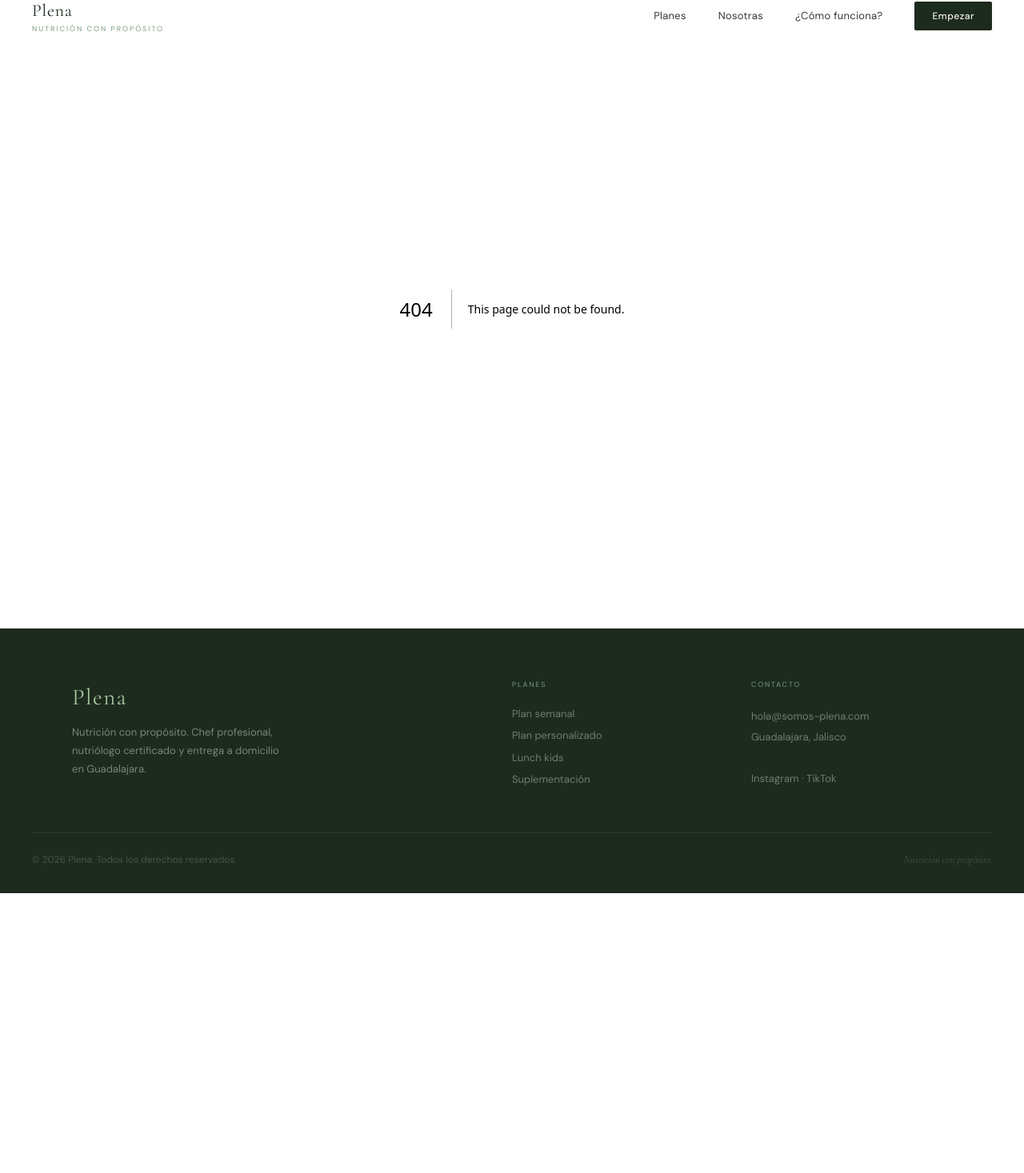
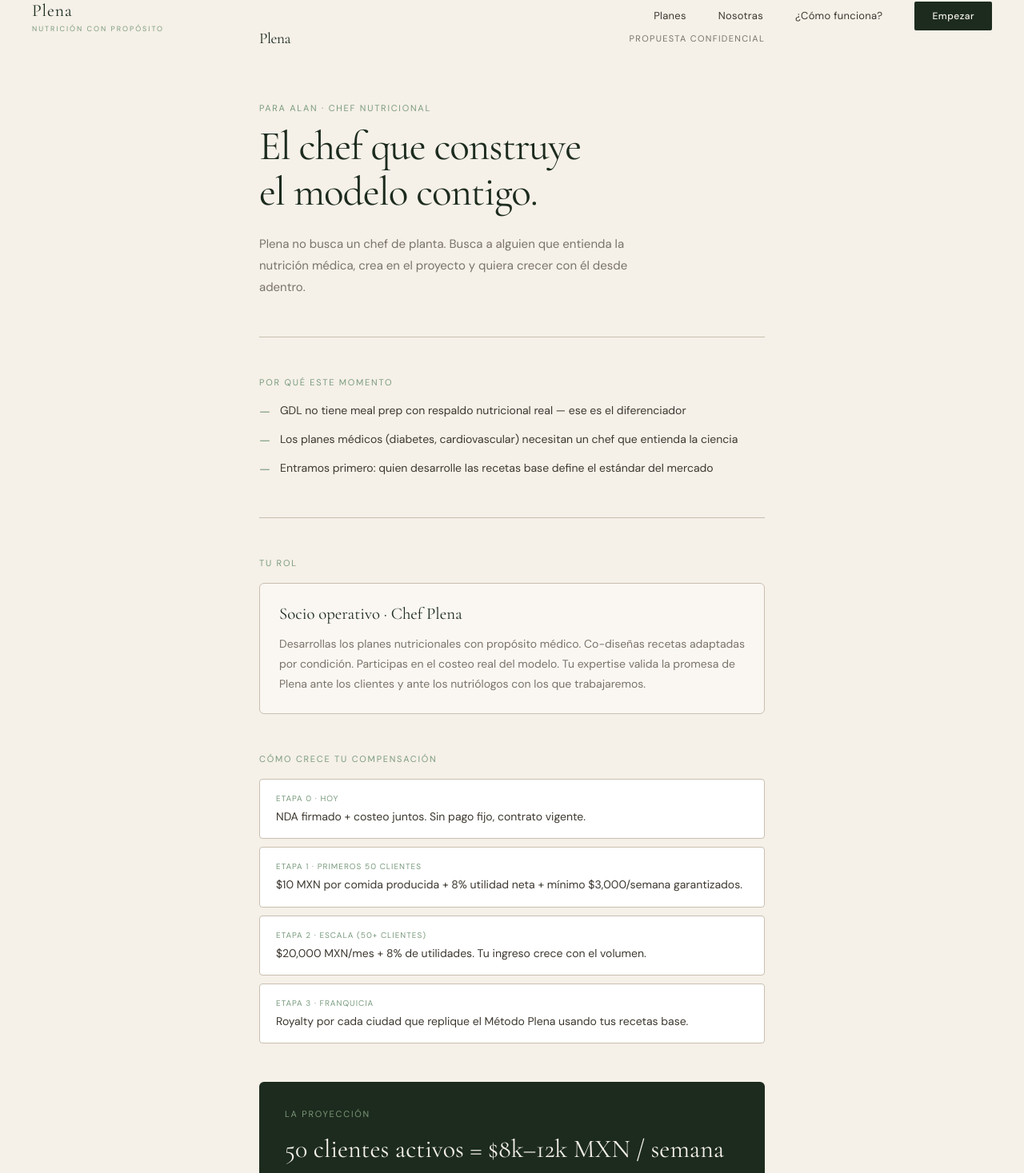
Before and after one commit to rahele95/plena, a Next.js app: page /pitch/alan in a window 1280 px wide. Before the commit this address had no page. Shown: the part 14-1481 px from the top of the page at 80% size. Before the commit the page ends 1131 px from the top, so only its background shows below. Built offline with nearby package versions, Linux system fonts and the light colour scheme.

Commit message:
feat: pitch page Alan

```diff
--- /dev/null
+++ b/app/pitch/alan/page.tsx
@@ -0,0 +1,88 @@
+"use client";
+
+const g = {
+  night: "#1c2b1e", sage: "#7a9b7e", linen: "#f5f0e8", ivory: "#faf7f2",
+  stone: "#c8bfb0", ink: "#1a1814", ink2: "#3d3830", ink3: "#7a736a",
+  serif: "'Cormorant Garamond', serif", sans: "'DM Sans', system-ui, sans-serif",
+};
+
+export default function PitchAlan() {
+  return (
+    <div style={{ maxWidth: "680px", margin: "0 auto", padding: "3rem 1.5rem 6rem" }}>
+
+      <div style={{ display: "flex", justifyContent: "space-between", alignItems: "center", marginBottom: "4rem" }}>
+        <span style={{ fontFamily: g.serif, fontSize: "1.2rem", color: g.night, letterSpacing: "-0.02em" }}>Plena</span>
+        <span style={{ fontFamily: g.sans, fontSize: "11px", color: g.ink3, letterSpacing: "0.12em", textTransform: "uppercase" }}>Propuesta confidencial</span>
+      </div>
+
+      <p style={{ fontFamily: g.sans, fontSize: "11px", letterSpacing: "0.16em", textTransform: "uppercase", color: g.sage, marginBottom: "12px" }}>Para Alan · Chef nutricional</p>
+      <h1 style={{ fontFamily: g.serif, fontSize: "clamp(2.2rem,5vw,3.2rem)", fontWeight: 400, color: g.night, lineHeight: 1.1, letterSpacing: "-0.02em", marginBottom: "1.5rem" }}>
+        El chef que construye<br />el modelo contigo.
+      </h1>
+      <p style={{ fontFamily: g.sans, fontSize: "15px", lineHeight: 1.8, color: g.ink3, marginBottom: "3rem", maxWidth: "520px" }}>
+        Plena no busca un chef de planta. Busca a alguien que entienda la nutrición médica, crea en el proyecto y quiera crecer con él desde adentro.
+      </p>
+
+      <hr style={{ border: "none", borderTop: `0.5px solid ${g.stone}`, marginBottom: "3rem" }} />
+
+      <p style={{ fontFamily: g.sans, fontSize: "11px", letterSpacing: "0.16em", textTransform: "uppercase", color: g.sage, marginBottom: "1rem" }}>Por qué este momento</p>
+      <div style={{ display: "flex", flexDirection: "column" as const, gap: "10px", marginBottom: "3rem" }}>
+        {[
+          "GDL no tiene meal prep con respaldo nutricional real — ese es el diferenciador",
+          "Los planes médicos (diabetes, cardiovascular) necesitan un chef que entienda la ciencia",
+          "Entramos primero: quien desarrolle las recetas base define el estándar del mercado",
+        ].map((item, i) => (
+          <div key={i} style={{ display: "flex", gap: "12px", alignItems: "flex-start" }}>
+            <span style={{ color: g.sage, fontSize: "16px", lineHeight: "1.6", flexShrink: 0 }}>—</span>
+            <p style={{ fontFamily: g.sans, fontSize: "14px", lineHeight: 1.7, color: g.ink2, margin: 0 }}>{item}</p>
+          </div>
+        ))}
+      </div>
+
+      <hr style={{ border: "none", borderTop: `0.5px solid ${g.stone}`, marginBottom: "3rem" }} />
+
+      <p style={{ fontFamily: g.sans, fontSize: "11px", letterSpacing: "0.16em", textTransform: "uppercase", color: g.sage, marginBottom: "1rem" }}>Tu rol</p>
+      <div style={{ background: g.ivory, border: `0.5px solid ${g.stone}`, borderRadius: "6px", padding: "1.5rem", marginBottom: "3rem" }}>
+        <p style={{ fontFamily: g.serif, fontSize: "1.3rem", color: g.night, marginBottom: "12px", lineHeight: 1.3 }}>Socio operativo · Chef Plena</p>
+        <p style={{ fontFamily: g.sans, fontSize: "14px", lineHeight: 1.8, color: g.ink3, margin: 0 }}>
+          Desarrollas los planes nutricionales con propósito médico. Co-diseñas recetas adaptadas por condición. Participas en el costeo real del modelo. Tu expertise valida la promesa de Plena ante los clientes y ante los nutriólogos con los que trabajaremos.
+        </p>
+      </div>
+
+      <p style={{ fontFamily: g.sans, fontSize: "11px", letterSpacing: "0.16em", textTransform: "uppercase", color: g.sage, marginBottom: "1rem" }}>Cómo crece tu compensación</p>
+      <div style={{ display: "flex", flexDirection: "column" as const, gap: "10px", marginBottom: "3rem" }}>
+        {[
+          { fase: "Etapa 0 · Hoy", desc: "NDA firmado + costeo juntos. Sin pago fijo, contrato vigente." },
+          { fase: "Etapa 1 · Primeros 50 clientes", desc: "$10 MXN por comida producida + 8% utilidad neta + mínimo $3,000/semana garantizados." },
+          { fase: "Etapa 2 · Escala (50+ clientes)", desc: "$20,000 MXN/mes + 8% de utilidades. Tu ingreso crece con el volumen." },
+          { fase: "Etapa 3 · Franquicia", desc: "Royalty por cada ciudad que replique el Método Plena usando tus recetas base." },
+        ].map((item, i) => (
+          <div key={i} style={{ background: "white", border: `0.5px solid ${g.stone}`, borderRadius: "4px", padding: "1rem 1.25rem" }}>
+            <p style={{ fontFamily: g.sans, fontSize: "10px", letterSpacing: "0.1em", textTransform: "uppercase" as const, color: g.sage, marginBottom: "4px" }}>{item.fase}</p>
+            <p style={{ fontFamily: g.sans, fontSize: "14px", color: g.ink2, margin: 0, lineHeight: 1.6 }}>{item.desc}</p>
+          </div>
+        ))}
+      </div>
+
+      <div style={{ background: g.night, borderRadius: "6px", padding: "2rem", marginBottom: "3rem" }}>
+        <p style={{ fontFamily: g.sans, fontSize: "11px", letterSpacing: "0.16em", textTransform: "uppercase", color: "rgba(168,196,160,0.7)", marginBottom: "1rem" }}>La proyección</p>
+        <p style={{ fontFamily: g.serif, fontSize: "clamp(1.6rem,3vw,2rem)", color: "#f5f0e8", lineHeight: 1.2, marginBottom: "8px" }}>
+          50 clientes activos = $8k–12k MXN / semana
+        </p>
+        <p style={{ fontFamily: g.sans, fontSize: "13px", color: "rgba(248,250,245,0.5)", margin: 0, lineHeight: 1.7 }}>
+          No esperas a que la empresa crezca para empezar a ganar. Ganas desde el primer plan vendido.
+        </p>
+      </div>
+
+      <p style={{ fontFamily: g.sans, fontSize: "11px", letterSpacing: "0.16em", textTransform: "uppercase", color: g.sage, marginBottom: "1rem" }}>El siguiente paso</p>
+      <p style={{ fontFamily: g.sans, fontSize: "15px", lineHeight: 1.8, color: g.ink2, marginBottom: "1.5rem" }}>
+        Una conversación para presentarte el modelo completo, la visión y el tipo de platos que desarrollaríamos juntos. Antes de hablar números, firmamos un NDA — para que lo que construyamos juntos quede protegido desde el día uno.
+      </p>
+      <div style={{ padding: "1rem", background: g.ivory, border: `0.5px solid ${g.stone}`, borderRadius: "4px" }}>
+        <p style={{ fontFamily: g.sans, fontSize: "13px", color: g.ink3, margin: 0, lineHeight: 1.7 }}>
+          La IP de las recetas pertenece a Plena, pero tu nombre y credenciales son parte visible de la marca. El éxito del modelo es el éxito de tu reputación.
+        </p>
+      </div>
+    </div>
+  );
+}
```
